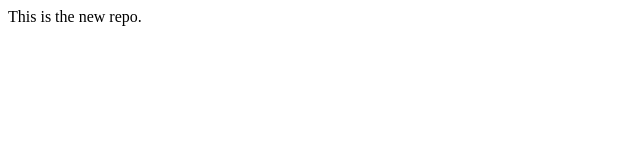
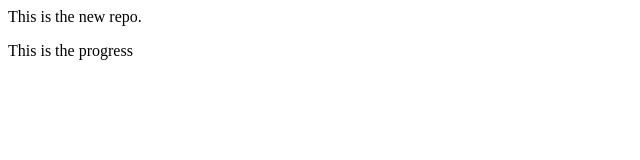
Before and after one commit to upy251567-design/localrepo, a plain HTML site: page LocalRepo/index.html in a window 1280 px wide. Shown: the whole page, without its empty margins (0-640 px from the left). Drawn offline with Linux system fonts and the light colour scheme.

Commit message:
Added new feature

```diff
--- a/LocalRepo/index.html
+++ b/LocalRepo/index.html
@@ -1 +1,2 @@
  <p>This is the new repo.</p>
+ <p>This is the  progress</p>
```
